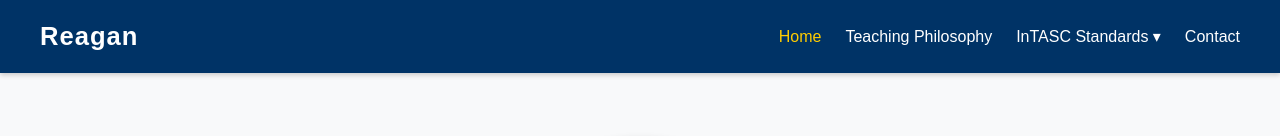
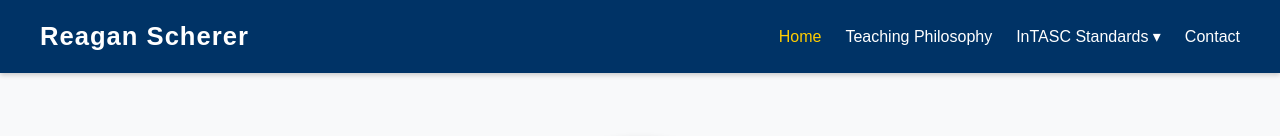
Before and after one commit to astr0rat/reaganscherer.teaching, a plain HTML site: page index.html in a window 1280 px wide. Shown: the top 136 px of the page. Drawn offline with Linux system fonts and the light colour scheme; grey boxes are pictures that could not be loaded.

Commit message:
Update title and logo name in index.html

```diff
--- a/index.html
+++ b/index.html
@@ -3,7 +3,7 @@
 <head>
   <meta charset="UTF-8" />
   <meta name="viewport" content="width=device-width, initial-scale=1.0" />
-  <title>Reagan | Teaching Portfolio</title>
+  <title>Reagan Scherer Teaching Portfolio</title>
 
   <!-- 👇 Link your stylesheet here -->
   <link rel="stylesheet" href="css/style.css" />
@@ -16,7 +16,7 @@
   <!-- ===== HEADER & NAVBAR ===== -->
   <header>
     <div class="nav-container">
-      <div class="logo">Reagan</div>
+      <div class="logo">Reagan Scherer</div>
 
       <nav>
         <ul class="nav-links">
```
